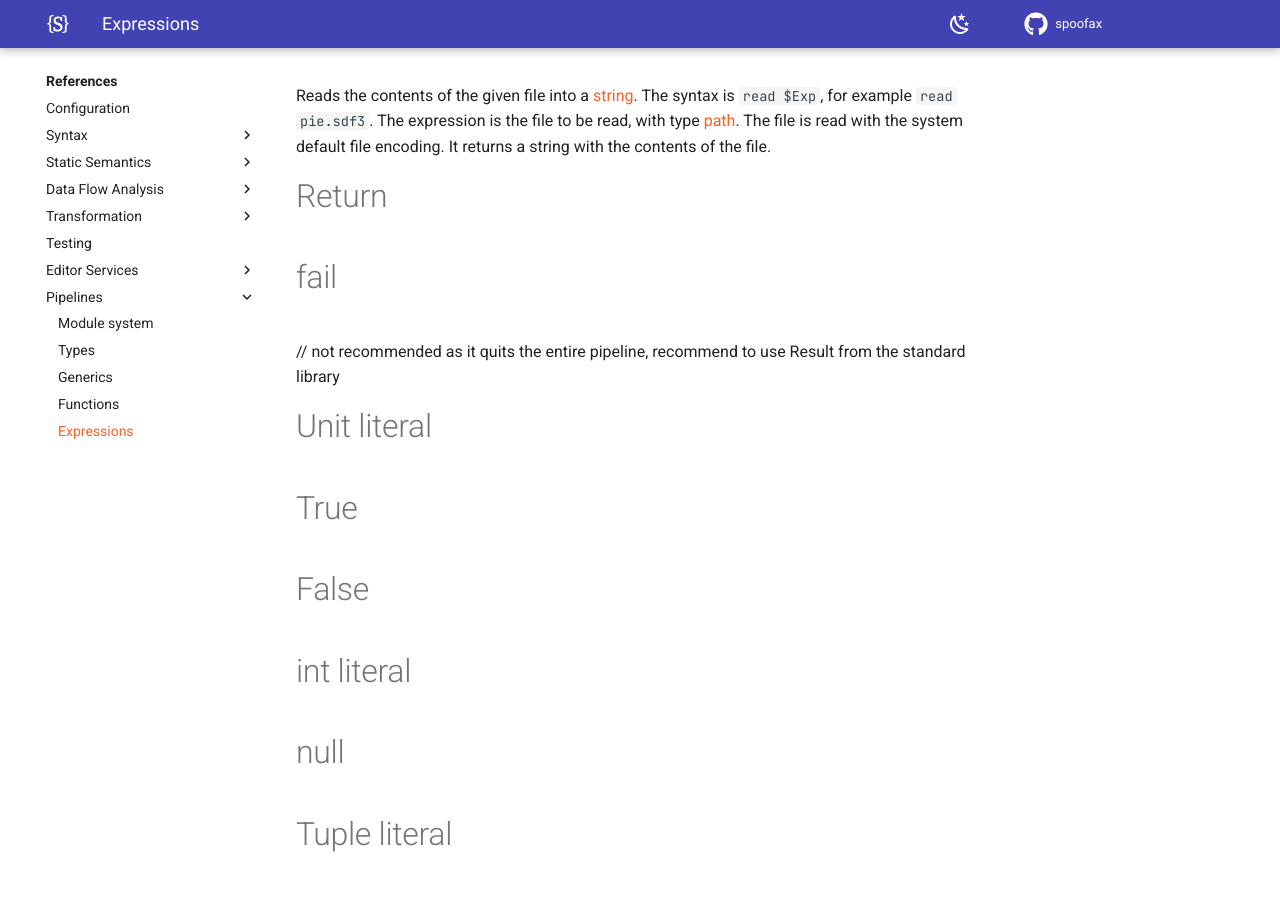
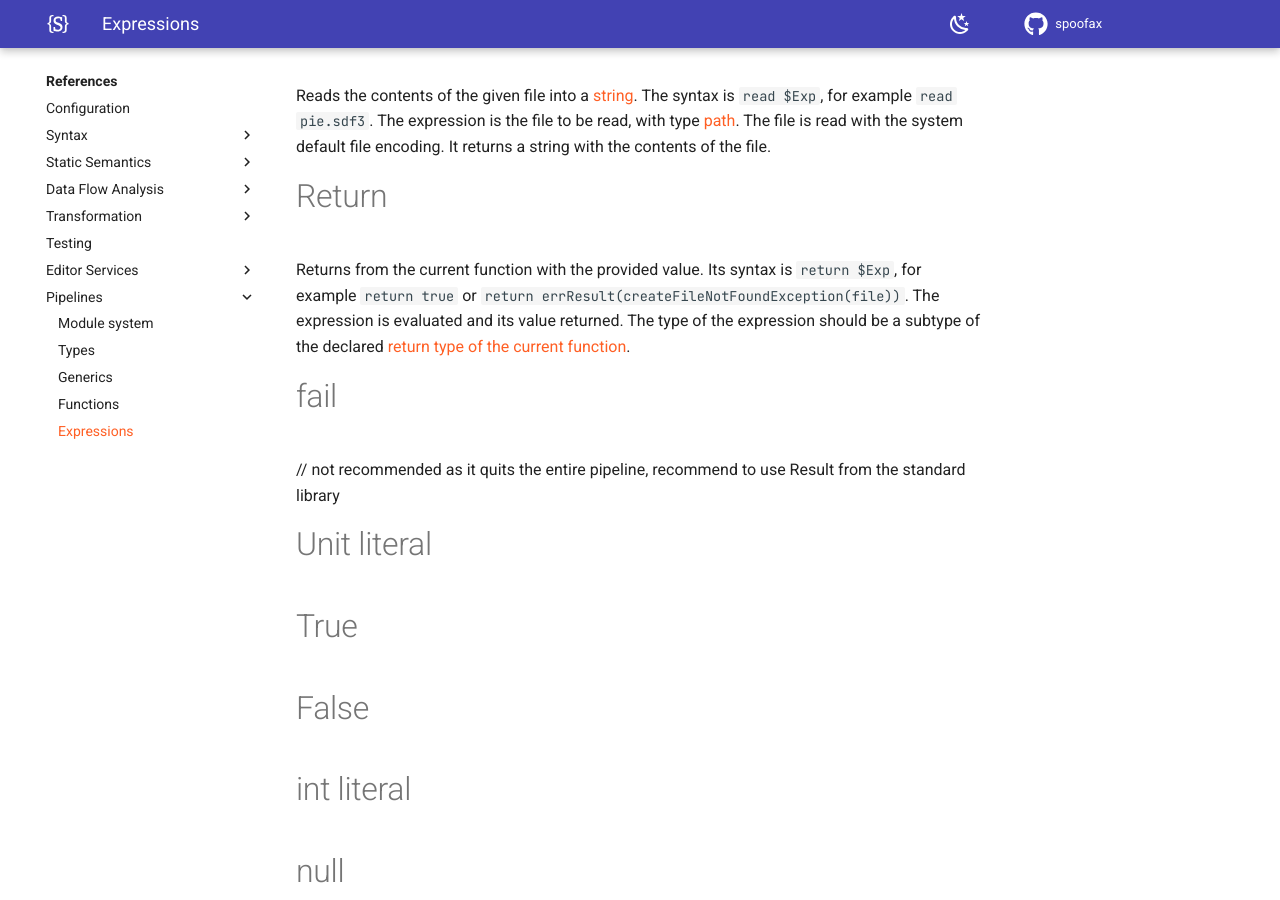
Before and after one commit to pdmosses/metaborg.github.io, an MkDocs documentation site: the page built from docs/references/pipelines/expressions.md, in a window 1280 px wide and 900 px high, scrolled down 9313 px. Built offline with MkDocs 1.6.1 and Material for MkDocs 9.7.7, drawn with Linux system fonts in a browser that asks for light colours; comment, search, counter and statistics services are not loaded.

Commit message:
Documentation for PIE return expression

```diff
--- a/docs/references/pipelines/expressions.md
+++ b/docs/references/pipelines/expressions.md
@@ -498,6 +498,13 @@ It returns a string with the contents of the file.
 
 
 # Return
+
+Returns from the current function with the provided value.
+Its syntax is `return $Exp`, for example `return true` or `return errResult(createFileNotFoundException(file))`.
+The expression is evaluated and its value returned.
+The type of the expression should be a subtype of the declared [return type of the current function](../functions#return-type).
+
+
 # fail
 // not recommended as it quits the entire pipeline, recommend to use Result<T, E> from the standard library
 
```
Also changed, not shown: docs/references/pipelines/functions.md (+6 -0 lines).
